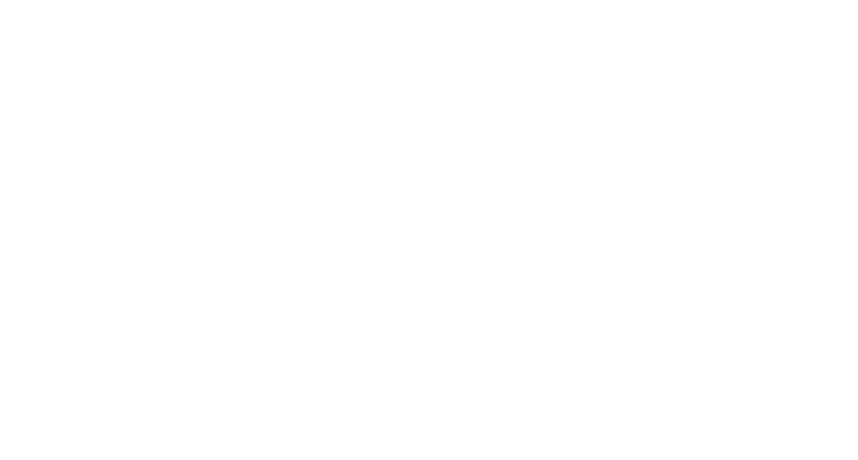
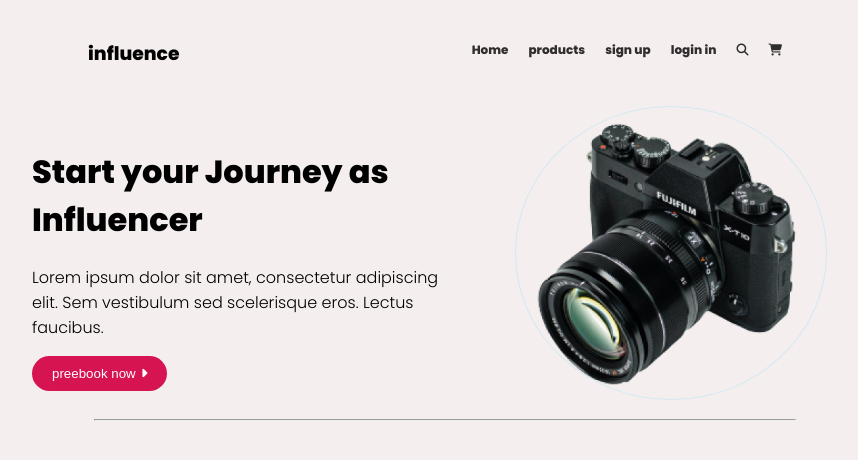
Before and after one commit to sofiulalom/pactisday2-inflo, a plain HTML site: page index.html in a window 1280 px wide. Shown: the whole page, without its empty margins (38-896 px from the left). Drawn offline with Linux system fonts and the light colour scheme.

Commit message:
container commit

```diff
--- a/index.html
+++ b/index.html
@@ -11,6 +11,39 @@
     <link rel="stylesheet" href="styles/style.css">
 </head>
 <body>
+    <!-- header first -->
+  <header class="container">
+  <div class="topbar-inpu">
+    <div class="logo">
+        <h3>influence</h3>
+    </div>
+    <nav>
+        <ul>
+            <li><a href="">Home</a></li>
+            <li><a href="">products</a></li>
+            <li><a href="">sign up</a></li>
+            <li><a href="">login in</a></li>
+            <li><a href=""><i class="fa-solid fa-magnifying-glass"></i></a></li>
+            <li><a href=""><i class="fa-solid fa-cart-shopping"></i></a></li>
+        </ul>
+    </nav>
+  </div>
+   <div class="bannar-contant">
+    <div class="bannar-inpu">
+        <h1>Start your Journey as
 
+            Influencer</h1>
+            <p>Lorem ipsum dolor sit amet, consectetur adipiscing elit. Sem
+                vestibulum sed scelerisque eros. Lectus faucibus.</p>
+                <button class="btn"><a href="">preebook now<i class="fa-solid fa-caret-right"></i></a></button>
+    </div>
+    <div class="bannar-image">
+        <img src="images/main-camera.png" alt="">
+    </div>
+   </div>
+   <hr>
+  </header>
+
+   <!-- header end -->
 </body>
 </html>
--- a/styles/style.css
+++ b/styles/style.css
@@ -1,8 +1,77 @@
-/*---font--- */
-@import url('https://fonts.googleapis.com/css2?family=Lato:ital,wght@0,400;1,300&family=Poppins:ital,wght@0,100;0,200;0,300;0,400;0,500;0,600;0,700;0,800;0,900;1,100;1,200;1,300;1,400;1,500;1,600;1,700;1,800;1,900&family=Roboto:ital,wght@0,300;1,100;1,300&display=swap');
-/* styles css */
+/* fonts */
+@import url('https://fonts.googleapis.com/css2?family=Lato:ital,wght@1,300&family=Oswald:wght@200;300;400;500;600;700&family=Poppins:ital,wght@0,100;0,200;0,300;0,800;0,900;1,100;1,200;1,300;1,700;1,800;1,900&display=swap');
+/* stylesheet */
 body{
+    background-color: #f5eeee;
     font-family: 'Poppins', sans-serif;
     margin: 0;
     padding: 0;
 }
+ /* header container */
+ .container{
+    width: 966px;
+
+ }
+ /* topbar inpu */
+ .topbar-inpu{
+    display: flex;
+    justify-content: space-around;
+    padding: 20px 0;
+
+ }
+ .logo{
+    font-size: 1em;
+    font-weight: 500;
+ }
+ /* navber inpormation */
+ nav ul{
+    display: flex;
+ }
+ ul li{
+    list-style: none;
+    margin-right: 20px;
+ }
+ ul li a{
+    text-decoration: none;
+    font-size: 12px;
+    color: #2f2d2d;
+    font-weight: 600;
+ }
+ /* bannar conntante */
+ .bannar-contant{
+    display: flex;
+
+ }
+ .bannar-inpu{
+    width: 50%;
+    padding: 20px 70px;
+ }
+ .btn{
+    background-color: #d71452;
+    border: none;
+    padding: 10px 20px;
+    border-radius: 40px;
+
+
+ }
+ .btn a{
+    text-decoration: none;
+
+    color: #ffffff;
+ }
+.btn a> .fa-caret-right{
+    margin-left: 5px;
+}
+.bannar-image{
+    width: 50%;
+
+}
+.bannar-image img{
+    width: 75%;
+    border: 1px solid #d2e9f2;
+    border-radius:50%;
+}
+hr{
+    color: #f1e6e6;
+    width: 700px;
+}
```
